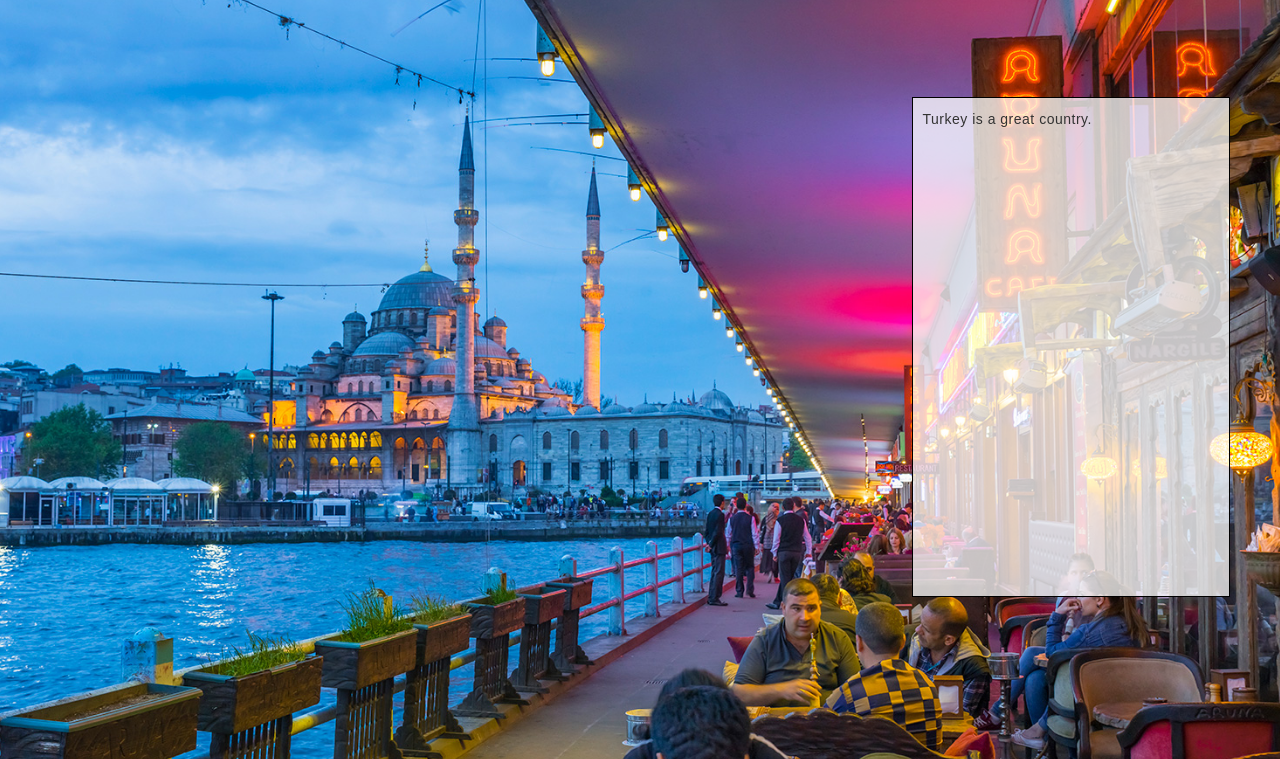
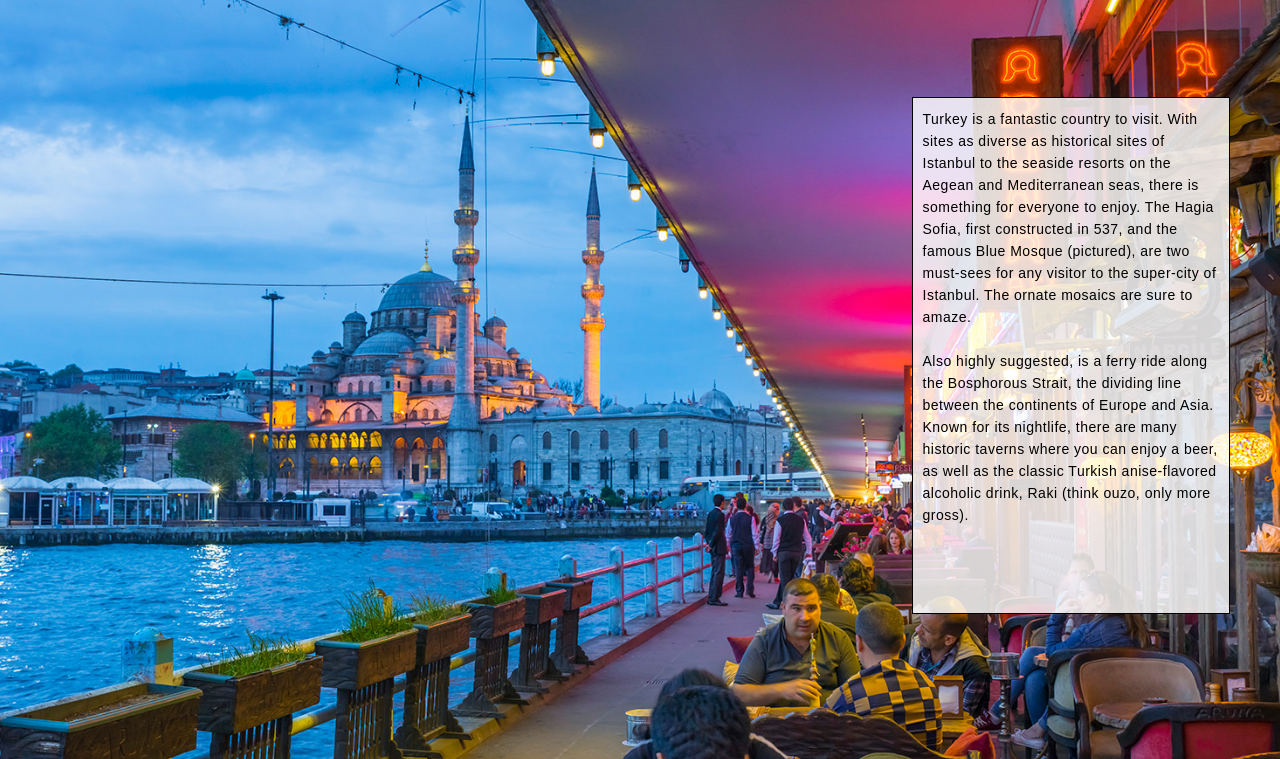
Before and after one commit to dyifrah/dyifrah.github.io, a plain HTML site: page index.html in a window 1280 px wide. Shown: the part 761-1520 px from the top of the page. Drawn offline with nearby package versions, Linux system fonts and the light colour scheme.

Commit message:
Content addition.

```diff
--- a/css/costum.css
+++ b/css/costum.css
@@ -93,18 +93,21 @@ h2 {
 }
 
 .Inset {
-	height: 500px;
-  background-color: rgba(255, 255, 255, 0.75);
+	height: 517px;
+  background-color: rgba(255, 255, 255, 0.82);
   width: 30%;
   float: right;
   margin-right: 50px;
   margin-top: 100px;
   margin-bottom: 50px;
   border: 1px solid black;
+  overflow: auto;
 }
 
 .insetText {
 	font-size: 14px;
+	color: black;
+	font-weight: 500;
 	padding: 10px;
 }
 
--- a/index.html
+++ b/index.html
@@ -82,7 +82,11 @@
         <div class="row Istanbul">
             <div class="col-md-10 col-md-offset-2">
                 <div class="Inset">
-                    <p class="insetText">Turkey is a great country.</p>
+                    <p class="insetText">Turkey is a fantastic country to visit. With sites as diverse as historical sites of Istanbul to the seaside resorts on the Aegean and Mediterranean seas, there is something for everyone to enjoy. The Hagia Sofia, first constructed in 537, and the famous Blue Mosque (pictured), are two must-sees for any visitor to the super-city of Istanbul. The ornate mosaics are sure to amaze.
+                    <br>
+                    <br>
+                    Also highly suggested, is a ferry ride along the Bosphorous Strait, the dividing line between the continents of Europe and Asia. Known for its nightlife, there are many historic taverns where you can enjoy a beer, as well as the classic Turkish anise-flavored alcoholic drink, Raki (think ouzo, only more gross).
+                   </p>
                 </div>
             </div>
         </div>
```
